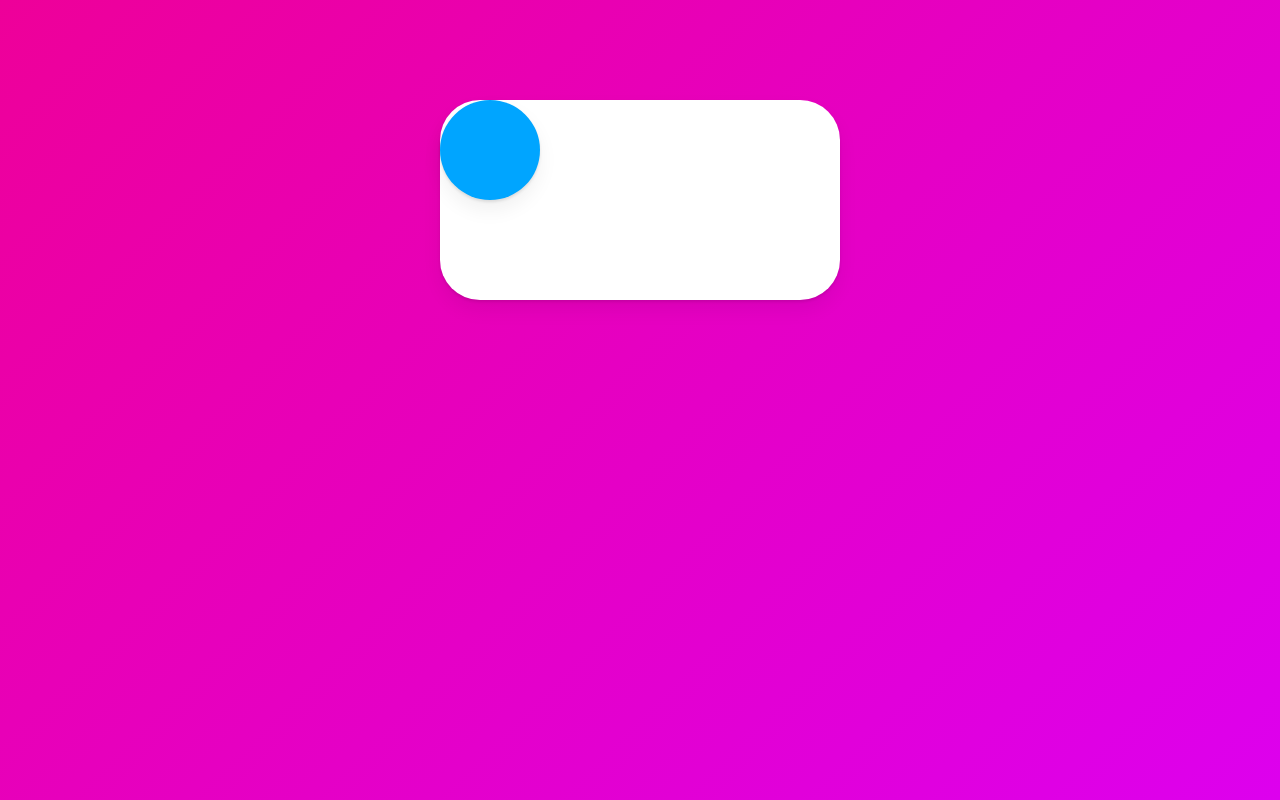
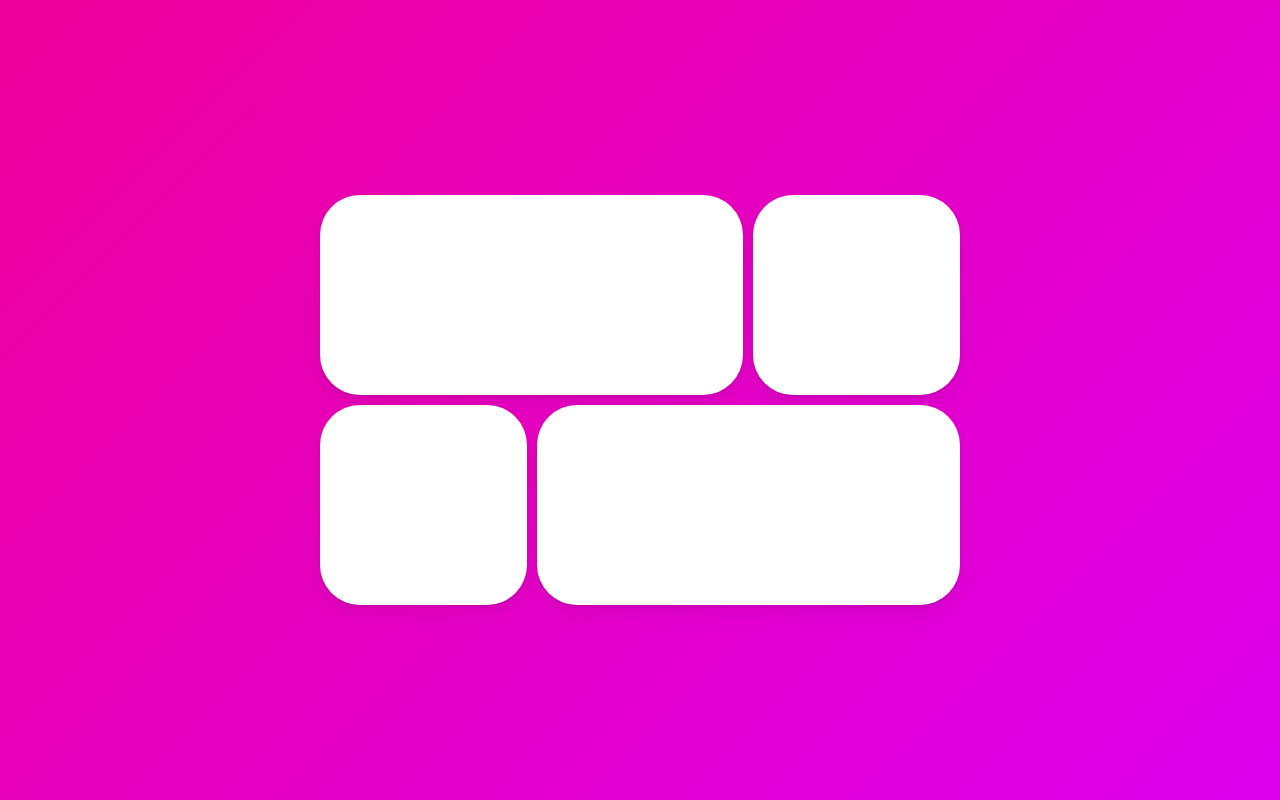
Before and after one commit to yykoo/framer, a React (Create React App) app: page / in a window 1280 px wide. Built offline with nearby package versions, Linux system fonts and the light colour scheme.

Commit message:
popup button animation

```diff
--- a/src/App.tsx
+++ b/src/App.tsx
@@ -1,49 +1,71 @@
+import styled from "styled-components";
 import { AnimatePresence, motion } from "framer-motion";
-import styled from "styled-components";
-import { useState } from 'react';
+import { useState } from "react";
 
 const Wrapper = styled(motion.div)`
   height: 100vh;
   width: 100vw;
   display: flex;
-  justify-content: center;
+  justify-content: space-around;
   align-items: center;
-  flex-direction: column;
 `;
 
 const Box = styled(motion.div)`
-  width: 400px;
   height: 200px;
   background-color: rgba(255, 255, 255, 1);
   border-radius: 40px;
-  position: absolute;
-  top: 100px;
-  position: absolute;
   display: flex;
-  font-size: 28px;
+  justify-content: center;
+  align-items: center;
   box-shadow: 0 2px 3px rgba(0, 0, 0, 0.1), 0 10px 20px rgba(0, 0, 0, 0.06);
 `;
 
-const Circle = styled(motion.div)`
-  background-color: #00a5ff;
-  width: 100px;
-  height: 100px;
-  border-radius: 50px;
-  box-shadow: 0 2px 3px rgba(0, 0, 0, 0.1), 0 10px 20px rgba(0, 0, 0, 0.06);
+const Grid = styled.div`
+  display: grid;
+  grid-template-columns: repeat(3, 1fr);
+  width:50vw;
+  gap: 10px;
+  div:first-child,
+  div:last-child {
+    grid-column: span 2;
+
+  }
 `;
 
+const Overlay = styled(motion.div)`
+  width:100%;
+  height:100%;
+  position: absolute;
+  display: flex;
+  justify-content: center;
+  align-items: center;
+`;
+
+
+
 function App() {
-  const [clicked, setClicked] = useState(false);
-  const toggleClicked = () => setClicked((prev) => !prev);
+  const [id, setId] = useState<null | string>(null);
 
   return (
-    <Wrapper onClick={toggleClicked}>
-        <Box style={{
-            justifyContent: clicked ? "center" : "flex-start",
-            alignItems: clicked ? "center" : "flex-start"
-          }}>
-          <Circle layout />
-        </Box>
+    <Wrapper>
+      <Grid >
+        {["1","2","3","4"].map((n) => (
+            <Box onClick={() => setId(n)} key={n} layoutId={n} />
+          ))}
+      </Grid>
+
+      <AnimatePresence>
+        { id ? <Overlay
+                  onClick={() => setId(null)}
+                  initial={{backgroundColor: "rgba(0, 0, 0, 0)"}}
+                  animate={{backgroundColor: "rgba(0, 0, 0, 0.7)"}}
+                  exit={{backgroundColor: "rgba(0, 0, 0, 0)"}}
+                >
+                  <Box layoutId={id} style={{width:400, height:200}}/>
+
+                </Overlay> : null}
+      </AnimatePresence>
+
     </Wrapper>
   );
 }
```
